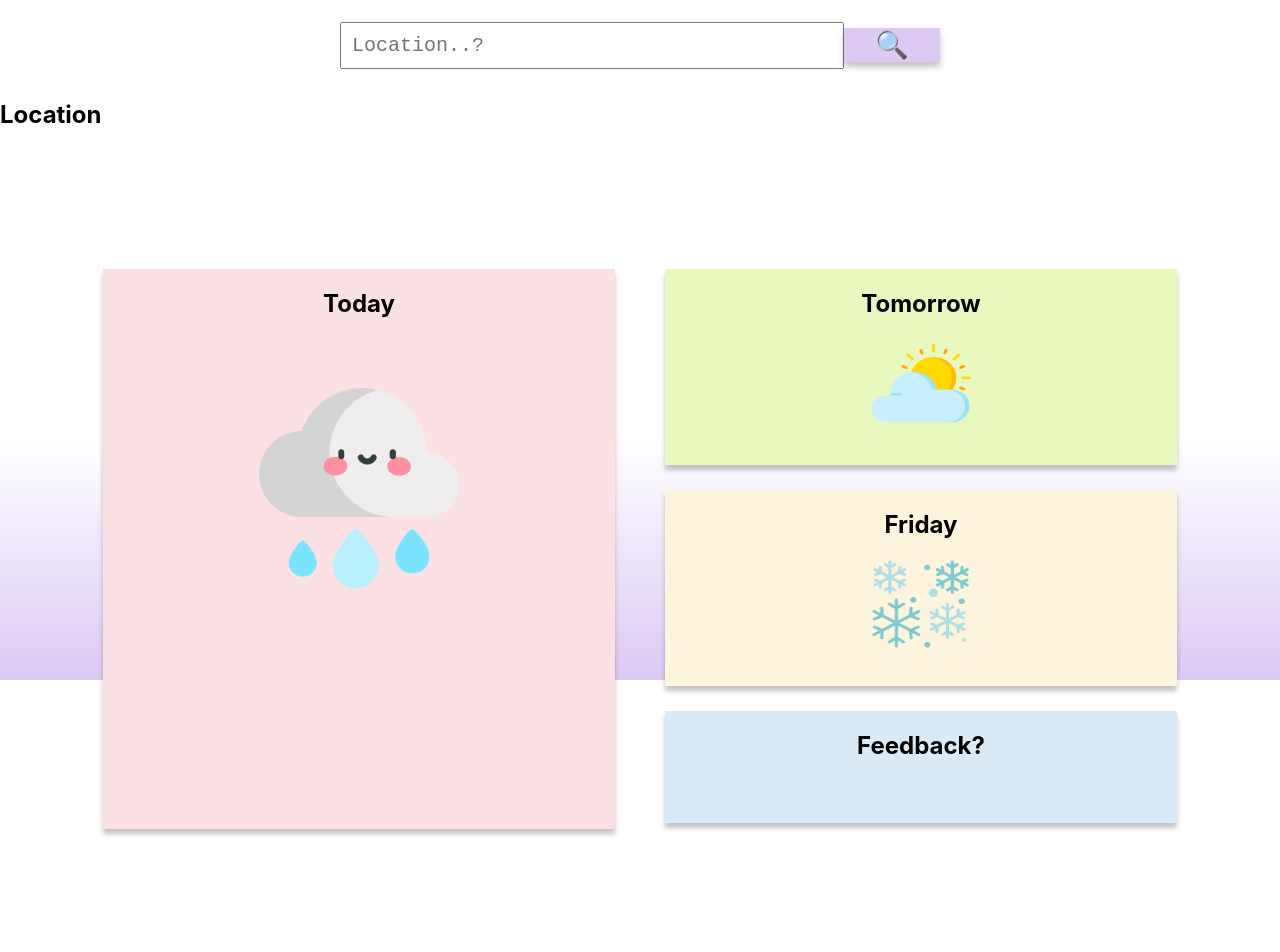
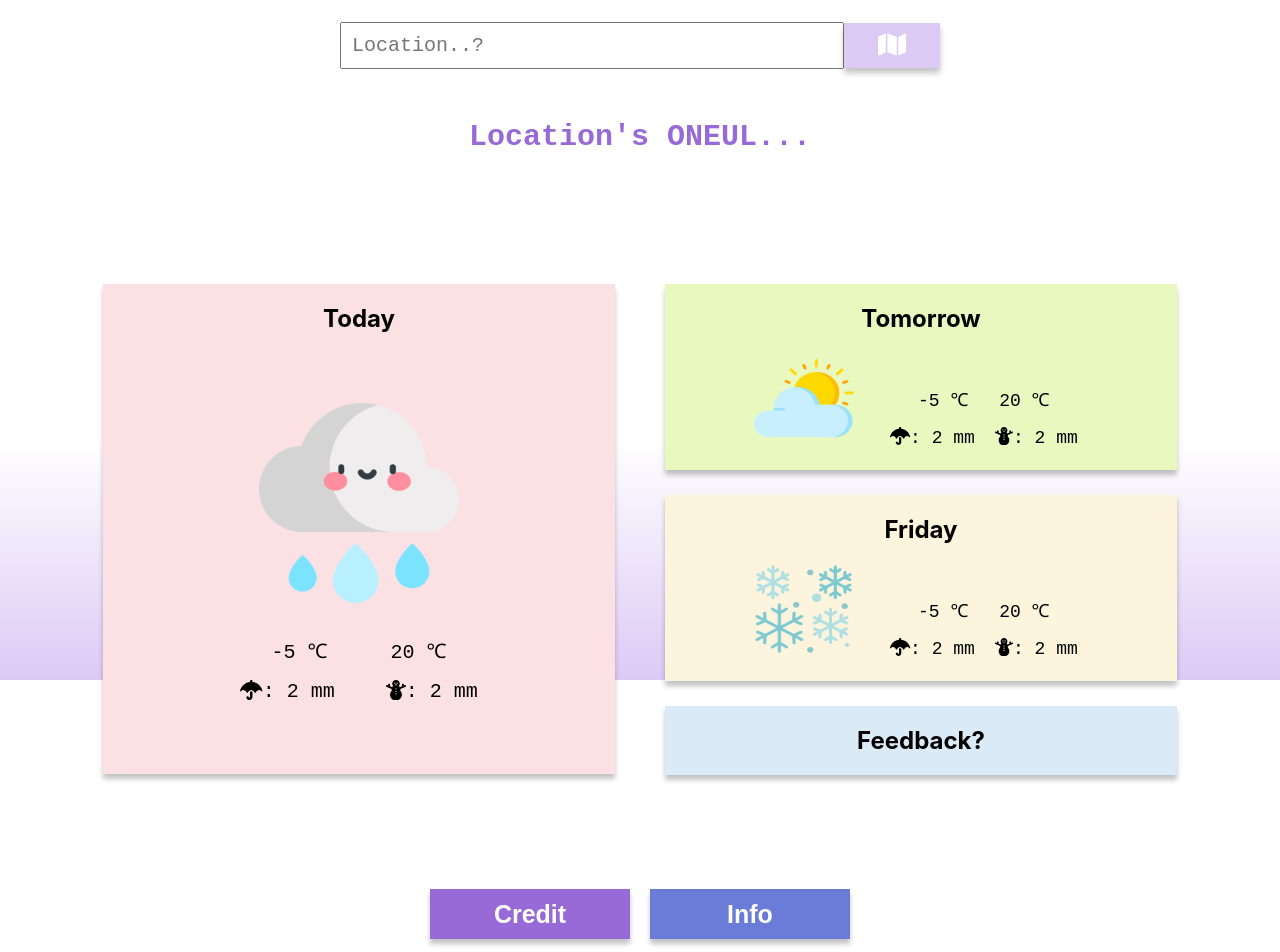
Before and after one commit to eun-chae-s/Your-Weather-Forecast, a React (Create React App) app: page / in a window 1280 px wide. Shown: the part 120-1072 px from the top of the page. Built offline with nearby package versions, Linux system fonts and the light colour scheme.

Commit message:
Finish most of design in the main page and added popup window codes

```diff
--- a/package.json
+++ b/package.json
@@ -3,6 +3,9 @@
   "version": "0.1.0",
   "private": true,
   "dependencies": {
+    "@fortawesome/fontawesome-svg-core": "^1.2.36",
+    "@fortawesome/free-solid-svg-icons": "^5.15.4",
+    "@fortawesome/react-fontawesome": "^0.1.16",
     "@testing-library/jest-dom": "^5.16.1",
     "@testing-library/react": "^12.1.2",
     "@testing-library/user-event": "^13.5.0",
--- a/src/App.css
+++ b/src/App.css
@@ -10,7 +10,7 @@ html {
   text-align: center;
   font-size: 30px;
   /* Change the color of title depending on the season */
-  color: #dccaf5;
+  color: #986ad8;
   font-family: monospace;
 }
 
@@ -35,9 +35,11 @@ html {
 
 .search button {
   background-color: #dccaf5;
+  color: white;
   border: none;
   width: 100px;
-  font-size: 27px;
+  height: 45px;
+  font-size: 25px;
   float: left;
   box-shadow: 0 5px 6px 0 rgba(0, 0, 0, 0.24);
   transition-duration: all 0.3s ease;
@@ -46,11 +48,12 @@ html {
 
 .search button:hover {
   background-color: white;
+  color: #dccaf5;
   box-shadow: 0 5px 5px 0 rgba(0, 0, 0, 0.24);
 }
 
 .weather {
-  height: 800px;
+  height: 700px;
   margin: auto;
   display: flex;
   align-items: center;
@@ -83,7 +86,7 @@ html {
 }
 
 #tmr {
-  height: 35%;
+  height: 38%;
   margin-bottom: 25px;
   background-color: #e8f8bf;
   box-shadow: 0 5px 5px 0 rgba(0, 0, 0, 0.24);
@@ -97,7 +100,7 @@ html {
 }
 
 #day-after-tmr {
-  height: 35%;
+  height: 38%;
   margin-top: 25px;
   background-color: #fcf4dd;
   box-shadow: 0 5px 5px 0 rgba(0, 0, 0, 0.24);
@@ -111,7 +114,7 @@ html {
 }
 
 #extra {
-  height: 20%;
+  height: 14%;
   margin-top: 25px;
   background-color: #daeaf6;
   box-shadow: 0 5px 5px 0 rgba(0, 0, 0, 0.24);
@@ -141,3 +144,75 @@ footer {
   color: #986ad8;
   box-shadow: 0 5px 5px 0 rgba(0, 0, 0, 0.24);
 }
+
+.result {
+  text-align: center;
+  margin-top: 50px;
+  margin-bottom: 0px;
+}
+
+.result h2 {
+  color: #986ad8;
+  font-size: 30px;
+  font-family: monospace;
+  animation-duration: 2s;
+  animation-name: textslidein;
+}
+
+@keyframes textslidein {
+  from {
+    margin-left: 100%;
+    width: 300%;
+  }
+
+  to {
+    margin-left: 0%;
+    width: 100%;
+  }
+}
+
+#today-info {
+  margin: auto;
+  margin-top: 30px;
+}
+
+#today-info a {
+  font-size: 20px;
+  font-family: monospace;
+  margin-left: 5%;
+  margin-right: 5%;
+}
+
+#tmr-info,
+#after-tmr-info {
+  display: inline-block;
+  margin: auto;
+  margin-left: 5%;
+}
+
+#tmr-info a,
+#after-tmr-info a {
+  font-size: 18px;
+  font-family: monospace;
+  margin: 10px;
+}
+
+#info {
+  width: 200px;
+  height: 50px;
+  margin: 10px;
+  font-size: 25px;
+  font-weight: bold;
+  border: none;
+  transition-duration: all 0.3s ease;
+  cursor: pointer;
+  color: white;
+  background-color: #6a7bd8;
+  box-shadow: 0 5px 5px 0 rgba(0, 0, 0, 0.24);
+}
+
+#info:hover {
+  background-color: white;
+  color: #6a7bd8;
+  box-shadow: 0 5px 5px 0 rgba(0, 0, 0, 0.24);
+}
--- a/src/App.js
+++ b/src/App.js
@@ -1,11 +1,18 @@
+import React, {useState} from 'react';
 import './App.css';
 import rainy from './img/rainy.png';
 import cloudSunny from './img/sun.png';
 import snow from './img/snowing.png';
+import {FontAwesomeIcon} from '@fortawesome/react-fontawesome';
+import {faSnowman, faUmbrella, faMap} from '@fortawesome/free-solid-svg-icons';
+import Info from './components/Info';
+import Credit from './components/Credit';
 
 // TODO: make a separate page for the credit
 
 function App() {
+  const [showCredit, setShowCredit] = useState(false);
+  const [showInfo, setShowInfo] = useState(false);
   return (
     <div>
       <div className="header">
@@ -13,23 +20,66 @@ function App() {
       </div>
       <div className="search">
         <input type="text" placeholder="Location..?"></input>
-        <button type="submit">&#x1F50D;</button>
+        {/* 버튼을 클릭하면 텍스트 애니메이션 효과 보이게 하기! */}
+        <button type="submit"><FontAwesomeIcon icon={faMap}></FontAwesomeIcon></button>
       </div>
-      <h2>Location</h2>
+      {/* Get the input text from the input text */}
+      <div className="result">
+        <h2>Location's ONEUL...</h2>
+      </div>
       <div className="weather">
-
         <div id="today">
           <h2>Today</h2>
           <img src={ rainy } alt="rainy"></img>
+          <div id="today-info">
+            <p>
+              <a>-5 &#8451; </a>
+              <a>20 &#8451;</a></p>
+            <p>
+              <a>
+                <FontAwesomeIcon icon={faUmbrella}></FontAwesomeIcon>: 2 mm
+              </a>
+              <a>
+                <FontAwesomeIcon icon={faSnowman}></FontAwesomeIcon>: 2 mm
+              </a>
+            </p>
+          </div>
         </div>
         <div className="not-today">
           <div id="tmr">
             <h2>Tomorrow</h2>
             <img src={ cloudSunny } alt="Cloudy and Sunny"></img>
+            <div id="tmr-info">
+              <p>
+                <a>-5 &#8451; </a>
+                <a>20 &#8451;</a></p>
+              <p>
+                <a>
+                  <FontAwesomeIcon icon={faUmbrella}></FontAwesomeIcon>: 2 mm
+                </a>
+                <a>
+                  <FontAwesomeIcon icon={faSnowman}></FontAwesomeIcon>: 2 mm
+                </a>
+              </p>
+            </div>
           </div>
           <div id="day-after-tmr">
             <h2>Friday</h2>
             <img src={ snow } alt="Snow"></img>
+            <div id="after-tmr-info">
+            <p>
+              <a>-5 &#8451; </a>
+              <a>20 &#8451;</a>
+            </p>
+            <p>
+              <a>
+                <FontAwesomeIcon icon={faUmbrella}></FontAwesomeIcon>: 2 mm
+              </a>
+              <a>
+                <FontAwesomeIcon icon={faSnowman}></FontAwesomeIcon>: 2 mm
+              </a>
+            </p>
+            </div>
           </div>
           <div id="extra">
             <h2>Feedback?</h2>
@@ -39,10 +89,16 @@ function App() {
       </div>
       {/* Make a separate credit page that displays all the references */}
       <footer>
-        <button id="credit" type="button">Credit</button>
-        {/* <div>Icons made by <a href="https://www.freepik.com" title="Freepik">Freepik</a> from <a href="https://www.flaticon.com/" title="Flaticon">www.flaticon.com</a></div> */}
-        {/* <div>Icons made by <a href="https://www.freepik.com" title="Freepik">Freepik</a> from <a href="https://www.flaticon.com/" title="Flaticon">www.flaticon.com</a></div> */}
-        {/* <div>Icons made by <a href="https://www.flaticon.com/authors/winnievinzence" title="winnievinzence">winnievinzence</a> from <a href="https://www.flaticon.com/" title="Flaticon">www.flaticon.com</a></div> */}
+        <button id="credit" type="button" onClick={() => setShowCredit(true)}>Credit</button>
+        <Credit
+          onCloseCredit={() => setShowCredit(false)}
+          showCredit={showCredit}>
+        </Credit>
+        <button id="info" type="button" onClick={() => setShowInfo(true)}>Info</button>
+        <Info
+          onCloseInfo={() => setShowInfo(false)}
+          showInfo={showInfo}>
+        </Info>
       </footer>
     </div>
 
--- /dev/null
+++ b/src/components/Credit.css
@@ -0,0 +1,23 @@
+.credit {
+  position: fixed;
+  top: 0;
+  left: 0;
+  right: 0;
+  bottom: 0;
+  background-color: rgba(95, 67, 172, 0.288);
+  display: flex;
+  align-items: center;
+  justify-content: center;
+}
+.credit-content {
+  width: 700px;
+  height: 900px;
+  position: fixed;
+  top: 10%;
+  left: auto;
+  border-color: rgb(147, 123, 252);
+  border-style: solid;
+  background-color: white;
+  display: block;
+  text-align: center;
+}
--- /dev/null
+++ b/src/components/Credit.js
@@ -0,0 +1,30 @@
+import React from 'react';
+import './Credit.css';
+
+function Credit({onCloseCredit, showCredit}) {
+    if (showCredit === false) {
+        return null;
+    }
+
+    return (
+        <div className="credit">
+            <div className="credit-content">
+                <div className="head">
+                    <h1>Credit</h1>
+                </div>
+                <div className="detail">
+                    <div>Icons made by <a href="https://www.freepik.com" title="Freepik">Freepik</a> from <a href="https://www.flaticon.com/" title="Flaticon">www.flaticon.com</a></div>
+                    <div>Icons made by <a href="https://www.freepik.com" title="Freepik">Freepik</a> from <a href="https://www.flaticon.com/" title="Flaticon">www.flaticon.com</a></div>
+                    <div>Icons made by <a href="https://www.flaticon.com/authors/winnievinzence" title="winnievinzence">winnievinzence</a> from <a href="https://www.flaticon.com/" title="Flaticon">www.flaticon.com</a></div>
+                </div>
+                <div className="close">
+                    <button id="close" onClick={onCloseCredit}>
+                        Close!
+                    </button>
+                </div>
+            </div>
+        </div>
+    );
+}
+
+export default Credit;
--- /dev/null
+++ b/src/components/Info.css
@@ -0,0 +1,23 @@
+.info {
+  position: fixed;
+  top: 0;
+  left: 0;
+  right: 0;
+  bottom: 0;
+  background-color: rgba(67, 86, 172, 0.288);
+  display: flex;
+  align-items: center;
+  justify-content: center;
+}
+.info-content {
+  width: 700px;
+  height: 900px;
+  position: fixed;
+  top: 10%;
+  left: auto;
+  border-color: rgb(123, 142, 252);
+  border-style: solid;
+  background-color: white;
+  display: block;
+  text-align: center;
+}
--- /dev/null
+++ b/src/components/Info.js
@@ -0,0 +1,29 @@
+import React from 'react';
+import './Info.css';
+
+function Info({onCloseInfo, showInfo}) {
+    if (showInfo === false) {
+        return null;
+    }
+
+    return (
+        <div className="info">
+            <div className="info-content">
+                <div className="head">
+                    <h1>Info</h1>
+                </div>
+                <div className="detail">
+                    <h3><b>Developer:</b> Rachel Seong</h3>
+                </div>
+                <div className="close">
+                    <button id="close" onClick={onCloseInfo}>
+                        Close!
+                    </button>
+                </div>
+            </div>
+
+        </div>
+    );
+}
+
+export default Info;
```
Also changed, not shown: 1 other file (tests, documents, lock files or other folders).
